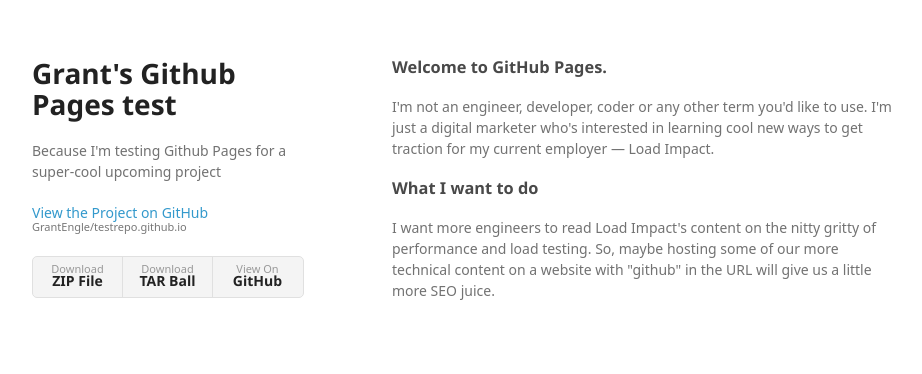
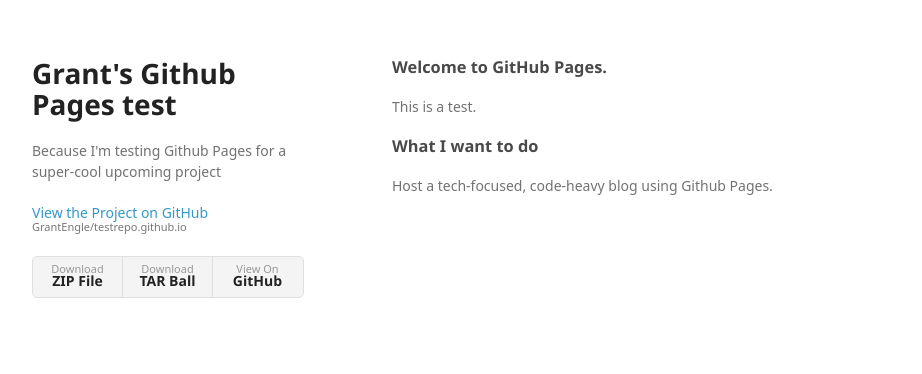
Before and after one commit to GrantEngle/testrepo.github.io, a plain HTML site: page index.html in a window 1280 px wide. Shown: the whole page, without its empty margins (178-1100 px from the left). Drawn offline with Linux system fonts and the light colour scheme; a web font is replaced by a local one.

Commit message:
Plain update
Changed text to something more general, so it doesn't set off Google Alerts

```diff
--- a/index.html
+++ b/index.html
@@ -31,12 +31,12 @@
         <h3>
 <a id="welcome-to-github-pages" class="anchor" href="#welcome-to-github-pages" aria-hidden="true"><span aria-hidden="true" class="octicon octicon-link"></span></a>Welcome to GitHub Pages.</h3>
 
-<p>I'm not an engineer, developer, coder or any other term you'd like to use. I'm just a digital marketer who's interested in learning cool new ways to get traction for my current employer — Load Impact.</p>
+<p>This is a test.</p>
 
 <h3>
 What I want to do</h3>
 
-<p>I want more engineers to read Load Impact's content on the nitty gritty of performance and load testing. So, maybe hosting some of our more technical content on a website with "github" in the URL will give us a little more SEO juice.</p>
+<p>Host a tech-focused, code-heavy blog using Github Pages.</p>
 
   </body>
 </html>
```
